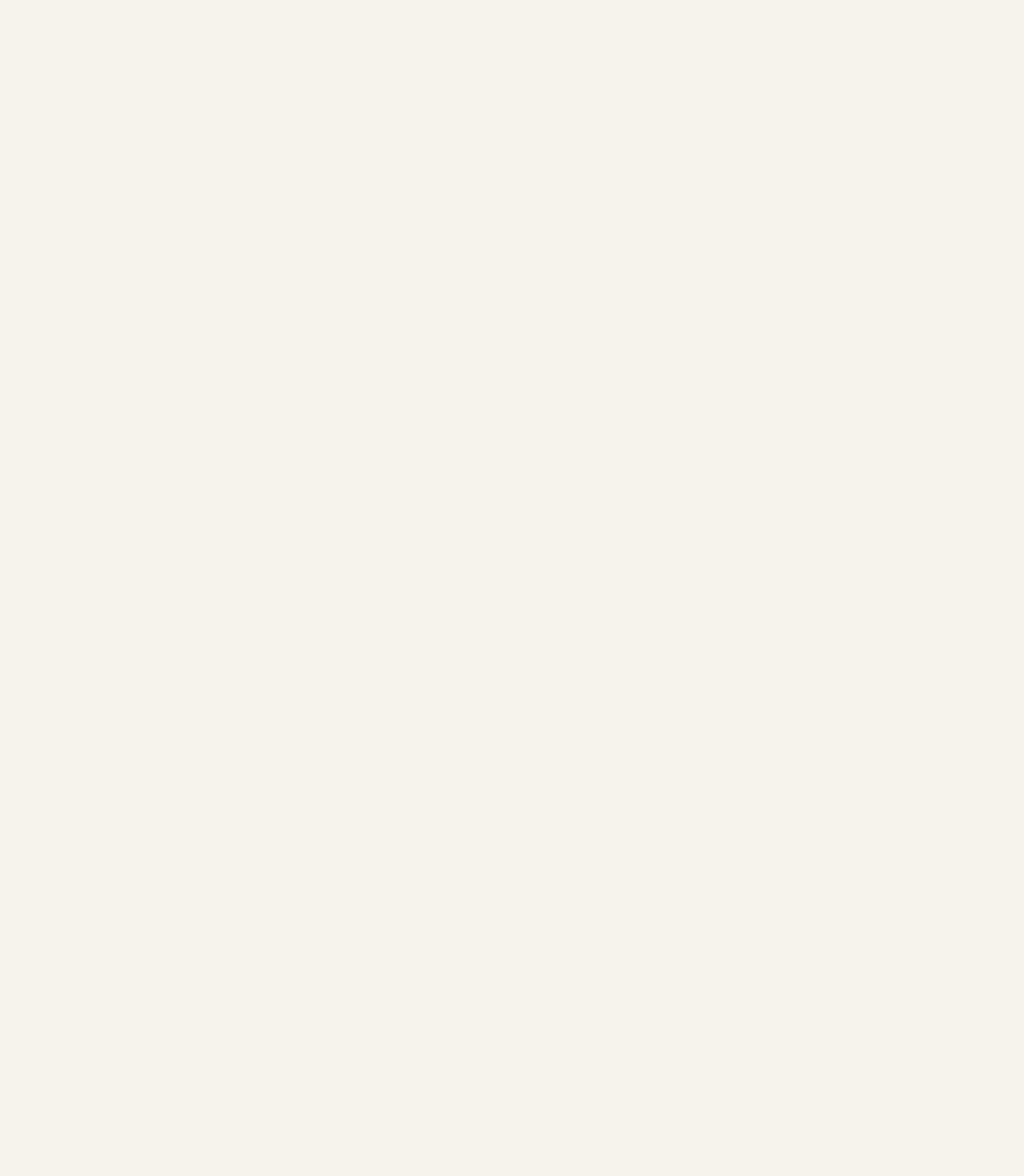
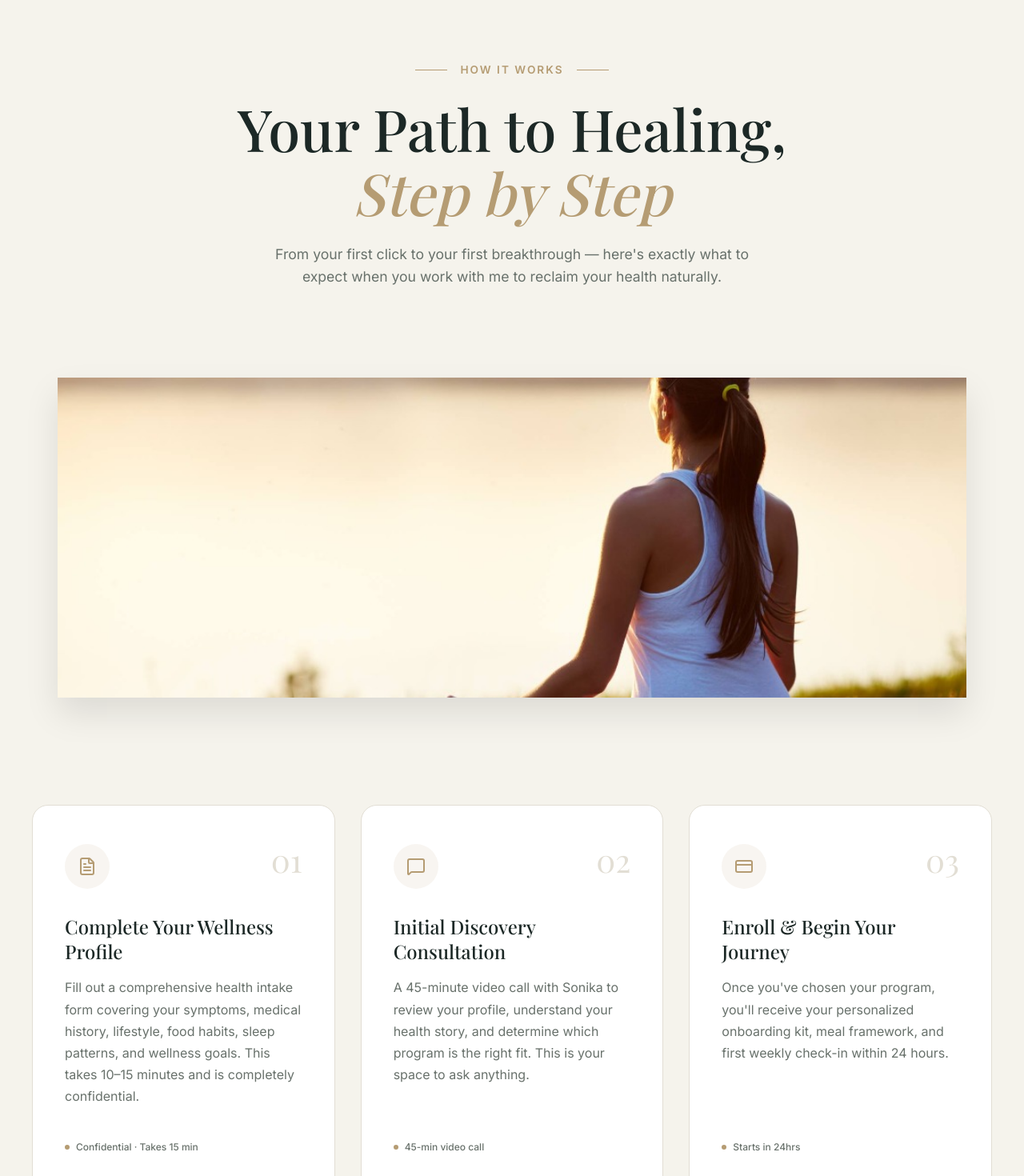
Before and after one commit to jithindevoffice-hue/nutrition-websie, a React (Vite) app: page /process in a window 1280 px wide. Before the commit this address had no page. Shown: the part 180-1650 px from the top of the page at 80% size. Before the commit the page ends 800 px from the top, so only its background shows below. Built offline with nearby package versions, Linux system fonts and the light colour scheme; a web font is replaced by a local one.

Commit message:
feat: add dedicated ProcessPage and fix imports

```diff
--- a/src/App.tsx
+++ b/src/App.tsx
@@ -4,6 +4,7 @@ import { ProfileFormPage } from './pages/ProfileFormPage'
 import { AboutPage } from './pages/AboutPage'
 
 import { ProgramsPage } from './pages/ProgramsPage'
+import { ProcessPage } from './pages/ProcessPage'
 
 function App() {
   return (
@@ -11,6 +12,7 @@ function App() {
       <Route path="/" element={<LandingPage />} />
       <Route path="/about" element={<AboutPage />} />
       <Route path="/programs" element={<ProgramsPage />} />
+      <Route path="/process" element={<ProcessPage />} />
       <Route path="/profile" element={<ProfileFormPage />} />
     </Routes>
   )
--- a/src/components/Navbar.tsx
+++ b/src/components/Navbar.tsx
@@ -1,5 +1,5 @@
 import { useState } from 'react';
-import { NavLink } from 'react-router-dom';
+import { NavLink, Link } from 'react-router-dom';
 import styles from './Navbar.module.css';
 import { Leaf, Menu, X } from 'lucide-react';
 
@@ -20,8 +20,8 @@ export const Navbar = () => {
                     <ul className={styles.navLinks}>
                         <li><NavLink to="/about" onClick={() => setIsMenuOpen(false)} className={styles.navLink}>ABOUT</NavLink></li>
                         <li><NavLink to="/programs" onClick={() => setIsMenuOpen(false)} className={styles.navLink}>PROGRAMS</NavLink></li>
-                        <li><NavLink to="/" onClick={() => setIsMenuOpen(false)} className={styles.navLink}>PROCESS</NavLink></li>
-                        <li><NavLink to="/#stories" onClick={() => setIsMenuOpen(false)} className={styles.navLink}>STORIES</NavLink></li>
+                        <li><NavLink to="/process" onClick={() => setIsMenuOpen(false)} className={styles.navLink}>PROCESS</NavLink></li>
+                        <li><a href="/#stories" onClick={() => setIsMenuOpen(false)} className={styles.navLink}>STORIES</a></li>
                     </ul>
 
                     <div className={styles.actions}>
--- a/src/components/ProcessSection.tsx
+++ b/src/components/ProcessSection.tsx
@@ -3,7 +3,7 @@ import { FileText, MessageSquare, CreditCard } from 'lucide-react';
 
 export const ProcessSection = () => {
     return (
-        <section className={`section ${styles.process}`}>
+        <section id="process" className={`section ${styles.process}`}>
             <div className={styles.container}>
 
                 {/* Header Area */}
--- /dev/null
+++ b/src/pages/ProcessPage.module.css
@@ -0,0 +1,166 @@
+.page {
+    background-color: var(--color-bg);
+    min-height: 100vh;
+}
+
+.hero {
+    padding: 10rem 2rem 4rem;
+    text-align: center;
+    max-width: 900px;
+    margin: 0 auto;
+}
+
+.subtitleWrapper {
+    display: flex;
+    align-items: center;
+    justify-content: center;
+    gap: 1rem;
+    margin-bottom: 1.5rem;
+}
+
+.subtitleLine {
+    width: 40px;
+    height: 1px;
+    background-color: var(--color-accent);
+}
+
+.subtitle {
+    font-size: 0.85rem;
+    font-weight: 700;
+    letter-spacing: 2px;
+    color: var(--color-accent);
+}
+
+.heroTitle {
+    font-size: clamp(3rem, 6vw, 4.5rem);
+    line-height: 1.1;
+    color: var(--color-text-main);
+    margin-bottom: 1.5rem;
+}
+
+.heroDesc {
+    font-size: 1.1rem;
+    color: var(--color-text-muted);
+    max-width: 600px;
+    margin: 0 auto 3rem;
+    line-height: 1.6;
+}
+
+.heroImageWrapper {
+    max-width: 1200px;
+    margin: 0 auto 4rem;
+    padding: 0 2rem;
+}
+
+.heroImage {
+    width: 100%;
+    height: 50vh;
+    min-height: 400px;
+    object-fit: cover;
+    border-radius: var(--border-radius-lg);
+    box-shadow: 0 20px 40px rgba(0,0,0,0.1);
+}
+
+/* Bringing in Process blocks */
+.processArea {
+    background-color: var(--color-bg);
+    padding: 4rem 2rem 8rem;
+}
+
+.container {
+    max-width: 1200px;
+    margin: 0 auto;
+}
+
+.grid {
+    display: grid;
+    grid-template-columns: repeat(3, 1fr);
+    gap: 2rem;
+}
+
+.card {
+    background-color: var(--color-card-bg);
+    border: 1px solid var(--color-border);
+    border-radius: var(--border-radius-md);
+    padding: 3rem 2.5rem;
+    transition: transform 0.3s ease;
+    display: flex;
+    flex-direction: column;
+}
+
+.card:hover {
+    transform: translateY(-5px);
+}
+
+.cardHeader {
+    display: flex;
+    justify-content: space-between;
+    align-items: flex-start;
+    margin-bottom: 2rem;
+}
+
+.iconCircle {
+    width: 56px;
+    height: 56px;
+    border-radius: 50%;
+    background-color: rgba(181, 156, 115, 0.1);
+    display: flex;
+    align-items: center;
+    justify-content: center;
+}
+
+.stepNumber {
+    font-family: var(--font-serif);
+    font-size: 2.5rem;
+    color: var(--color-border);
+    line-height: 1;
+}
+
+.cardTitle {
+    font-size: 1.5rem;
+    color: var(--color-text-main);
+    margin-bottom: 1rem;
+    line-height: 1.3;
+}
+
+.cardDescription {
+    color: var(--color-text-muted);
+    line-height: 1.7;
+    margin-bottom: 2.5rem;
+    flex: 1;
+}
+
+.cardFooter {
+    display: flex;
+    align-items: center;
+    gap: 0.5rem;
+    font-size: 0.75rem;
+    color: var(--color-text-muted);
+    font-weight: 500;
+    margin-top: auto;
+}
+
+.tagDot {
+    width: 6px;
+    height: 6px;
+    border-radius: 50%;
+    background-color: var(--color-accent);
+}
+
+@media (max-width: 1024px) {
+    .grid {
+        grid-template-columns: 1fr;
+        max-width: 600px;
+        margin: 0 auto;
+    }
+}
+
+@media (max-width: 768px) {
+    .hero {
+        padding: 8rem 1.5rem 3rem;
+    }
+    .heroImage {
+        height: 30vh;
+        min-height: 300px;
+    }
+}
--- /dev/null
+++ b/src/pages/ProcessPage.tsx
@@ -0,0 +1,107 @@
+import { Navbar } from '../components/Navbar';
+import { Footer } from '../components/Footer';
+import styles from './ProcessPage.module.css';
+import { FileText, MessageSquare, CreditCard } from 'lucide-react';
+import aboutHeroImg from '../assets/about-hero.jpg';
+
+export const ProcessPage = () => {
+    return (
+        <div className={styles.page}>
+            <Navbar />
+
+            <main>
+                <section className={styles.hero}>
+                    <div className={styles.subtitleWrapper}>
+                        <div className={styles.subtitleLine}></div>
+                        <span className={styles.subtitle}>HOW IT WORKS</span>
+                        <div className={styles.subtitleLine}></div>
+                    </div>
+
+                    <h1 className={styles.heroTitle}>
+                        Your Path to Healing,<br/>
+                        <span className="text-italic">Step by Step</span>
+                    </h1>
+
+                    <p className={styles.heroDesc}>
+                        From your first click to your first breakthrough — here's exactly what to expect when you work with me to reclaim your health naturally.
+                    </p>
+                </section>
+
+                <div className={styles.heroImageWrapper}>
+                    {/* Using an existing gorgeous lifestyle wellness photo since generation is delayed */}
+                    <img src={aboutHeroImg} alt="Wellness Consultation Planning" className={styles.heroImage} />
+                </div>
+
+                <section className={styles.processArea}>
+                    <div className={styles.container}>
+                        <div className={styles.grid}>
+
+                            {/* Step 1 */}
+                            <div className={styles.card}>
+                                <div className={styles.cardHeader}>
+                                    <div className={styles.iconCircle}>
+                                        <FileText size={24} color="#b59c73" />
+                                    </div>
+                                    <span className={styles.stepNumber}>01</span>
+                                </div>
+
+                                <h3 className={styles.cardTitle}>Complete Your Wellness Profile</h3>
+                                <p className={styles.cardDescription}>
+                                    Fill out a comprehensive health intake form covering your symptoms, medical history, lifestyle, food habits, sleep patterns, and wellness goals. This takes 10–15 minutes and is completely confidential.
+                                </p>
+
+                                <div className={styles.cardFooter}>
+                                    <span className={styles.tagDot}></span>
+                                    Confidential · Takes 15 min
+                                </div>
+                            </div>
+
+                            {/* Step 2 */}
+                            <div className={styles.card}>
+                                <div className={styles.cardHeader}>
+                                    <div className={styles.iconCircle}>
+                                        <MessageSquare size={24} color="#b59c73" />
+                                    </div>
+                                    <span className={styles.stepNumber}>02</span>
+                                </div>
+
+                                <h3 className={styles.cardTitle}>Initial Discovery Consultation</h3>
+                                <p className={styles.cardDescription}>
+                                    A 45-minute video call with Sonika to review your profile, understand your health story, and determine which program is the right fit. This is your space to ask anything.
+                                </p>
+
+                                <div className={styles.cardFooter}>
+                                    <span className={styles.tagDot}></span>
+                                    45-min video call
+                                </div>
+                            </div>
+
+                            {/* Step 3 */}
+                            <div className={styles.card}>
+                                <div className={styles.cardHeader}>
+                                    <div className={styles.iconCircle}>
+                                        <CreditCard size={24} color="#b59c73" />
+                                    </div>
+                                    <span className={styles.stepNumber}>03</span>
+                                </div>
+
+                                <h3 className={styles.cardTitle}>Enroll & Begin Your Journey</h3>
+                                <p className={styles.cardDescription}>
+                                    Once you've chosen your program, you'll receive your personalized onboarding kit, meal framework, and first weekly check-in within 24 hours.
+                                </p>
+
+                                <div className={styles.cardFooter}>
+                                    <span className={styles.tagDot}></span>
+                                    Starts in 24hrs
+                                </div>
+                            </div>
+
+                        </div>
+                    </div>
+                </section>
+            </main>
+
+            <Footer />
+        </div>
+    );
+};
```
